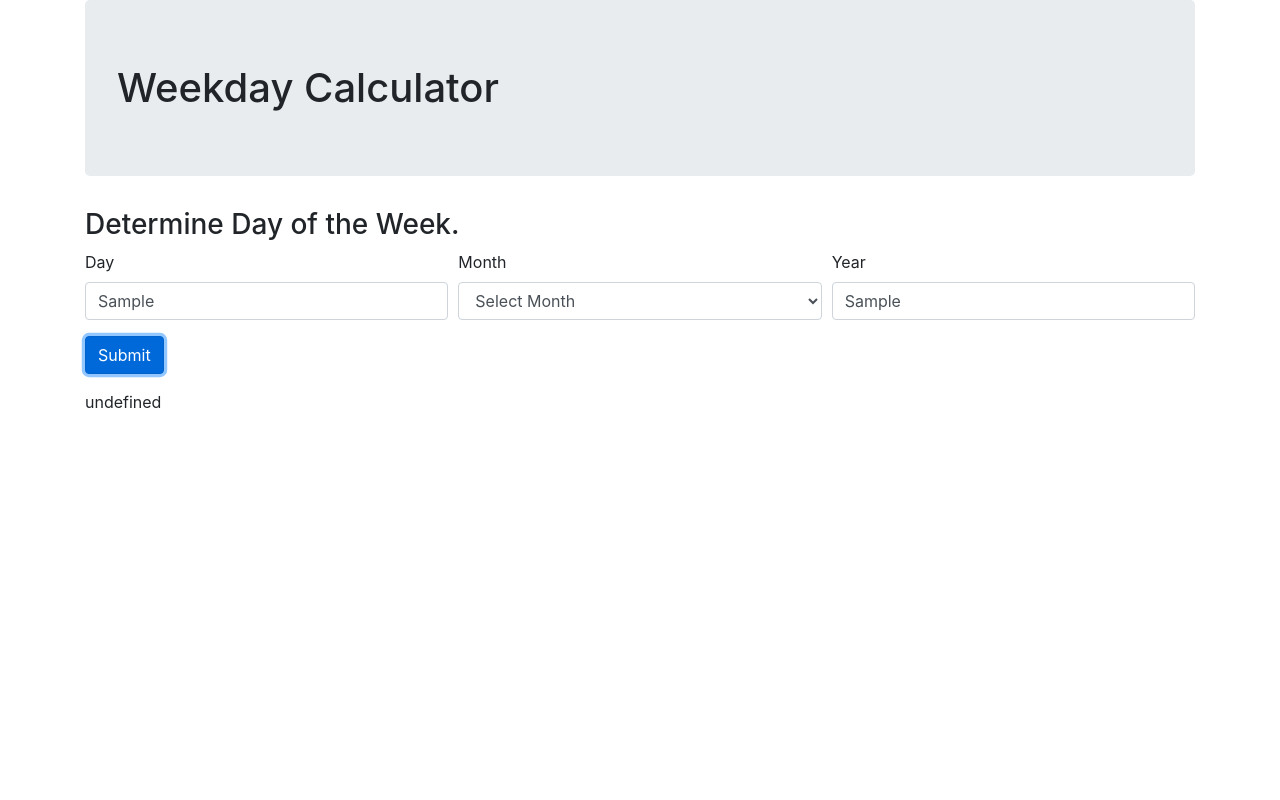
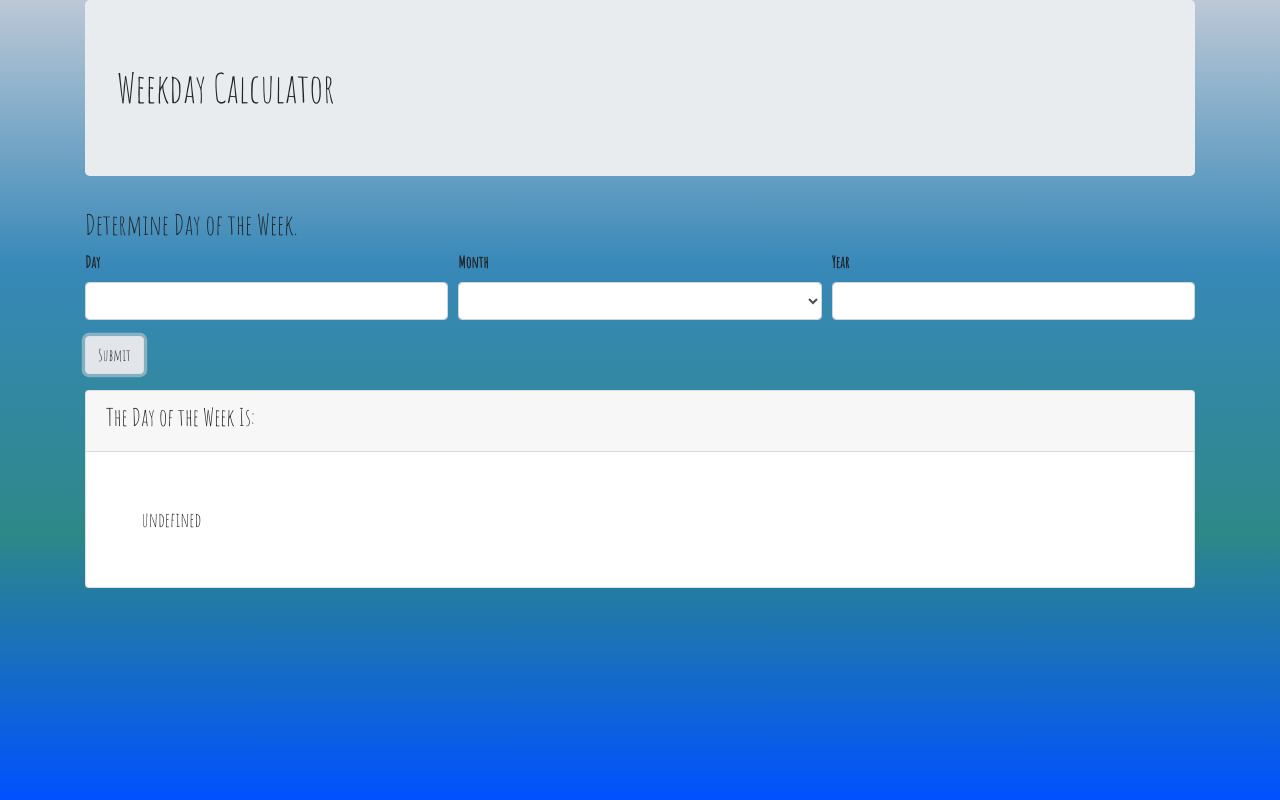
Before and after one commit to godfreyowidi/super-galactic-age-calculator, a website built with webpack: page src/index.html in a window 1280 px wide. Both pictures are taken after typing "Sample", "Sample" into the empty fields and a click on the button "Submit". Built offline with nearby package versions, Linux system fonts and the light colour scheme.

```diff
--- a/src/index.html
+++ b/src/index.html
@@ -1,8 +1,10 @@
 <html lang="en">
 <head>
   <title>Weekday Calculator</title>
+  <link rel="stylesheet" href="https://fonts.googleapis.com/css?family=Amatic+SC">
 </head>
 <body>
+  <div class="background">
     <div class="container">
       <h1 class="jumbotron">Weekday Calculator</h1>
 
@@ -40,12 +42,17 @@
             <input type="integer" class="form-control" id="year" name="year">
           </div>
         </div>
-        <button type="submit" class="btn btn-primary">Submit</button>
+          <button type="submit" class="btn btn-light">Submit</button>
       </form>
-
+      <div class="card">
+        <div class="card-header card-body">
+          <h4>The Day of the Week Is:</h4>
+        </div>
         <div id="dayOfTheWeek">
 
         </div>
       </div>
+    </div>
+  </div>
 </body>
 </html>
--- a/src/main.js
+++ b/src/main.js
@@ -9,15 +9,6 @@
   tabulate
 } from './date.js';
 
-/*
-alternate way!
-// dateStuff can be changed
-import * as date from './date.js';
-
-dateStuff.monthCodeGenerator()
-dateStuff.yearCodeGenerator()
-*/
-
 $(document).ready(function() {
   $('#weekDay').submit(function(event) {
 
@@ -26,15 +17,16 @@
     let inputtedMonth = $("#month").val();
     let inputtedYear = $("#year").val();
 
-    //inputtedDay = $("#day").val('');
-    //inputtedMonth = $("#month").val('');
-    //inputtedYear = $("#year").val('');
-
     let month = monthCodeGenerator(inputtedMonth, inputtedYear);
     let year = yearCodeGenerator(inputtedYear);
 
     let dayOfTheWeek = tabulate(inputtedDay, month, year);
+    $(".card").show();
     $("#dayOfTheWeek").empty();
-    $("#dayOfTheWeek").append(`<p>${dayOfTheWeek}</p>`);
+    $("#dayOfTheWeek").append(`<h5 class="card-title">${dayOfTheWeek}</h5`);
+
+    inputtedDay = $("#day").val('');
+    inputtedMonth = $("#month").val('');
+    inputtedYear = $("#year").val('');
   });
 });
--- a/src/styles.css
+++ b/src/styles.css
@@ -0,0 +1,11 @@
+body {
+  font-family: "Amatic SC", sans-serif;
+  font-weight: bolder;
+  background-image: linear-gradient(to bottom, rgb(188, 200, 214), rgb(55, 136, 184), rgb(45, 136, 136), rgb(0, 81, 255));
+}
+.card {
+  display: none;
+}
+#dayOfTheWeek {
+  margin: 5%;
+}
```
Also changed, not shown: README.md, 1 other file. Lines whose indentation alone changed are shown as unchanged.
